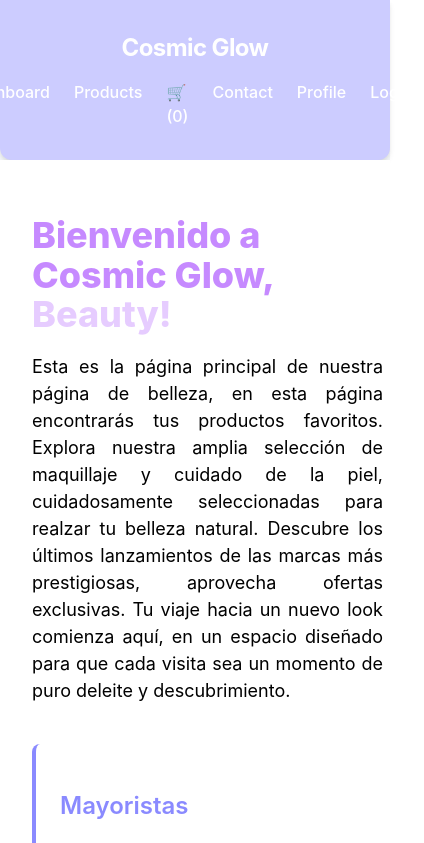
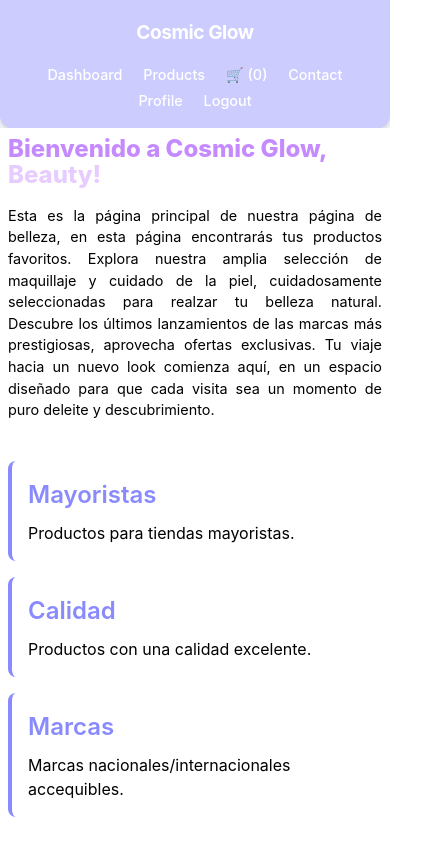
Before and after one commit to Isabellaariza/Cosmic-Glow, a React (Vite) app: page / in a window 390 px wide. Shown: the top 843 px of the page, 424 px wide, since content can reach past the window. Built offline with nearby package versions, Linux system fonts and the light colour scheme.

Commit message:
Fix: Mejorar responsive - eliminar overflow horizontal y arreglar cuadro de resumen del carrito

```diff
--- a/src/App.css
+++ b/src/App.css
@@ -1,11 +1,26 @@
+* {
+  margin: 0;
+  padding: 0;
+  box-sizing: border-box;
+}
+
 body {
   font-family: -apple-system, BlinkMacSystemFont, 'Segoe UI', Roboto, 'Oxygen',
     'Ubuntu', 'Cantarell', 'Fira Sans', 'Droid Sans', 'Helvetica Neue',
     sans-serif;
   background-color: #f4f7f9;
   color: #333;
+  overflow-x: hidden;
+  width: 100%;
+}
+
+html {
+  overflow-x: hidden;
+  width: 100%;
 }
 
 #root {
   min-height: 100vh;
+  width: 100%;
+  overflow-x: hidden;
 }
--- a/src/features/car/pages/CarPage.css
+++ b/src/features/car/pages/CarPage.css
@@ -1,7 +1,9 @@
 .cart-container {
-    width: 1326px;
+    max-width: 1326px;
+    width: 100%;
     margin: 0 auto;
     padding: 20px;
+    overflow-x: hidden;
 }
 
 .page-title {
@@ -26,6 +28,7 @@
     display: flex;
     flex-wrap: wrap;
     gap: 2.5rem;
+    width: 100%;
 }
 
 .cart-items {
@@ -147,7 +150,8 @@
 
 .cart-summary {
     flex: 1;
-    min-width: 300px;
+    min-width: 280px;
+    max-width: 100%;
     border-radius: 10px;
     padding: 1.5rem;
     background-color: #f8f9fa;
@@ -203,7 +207,7 @@
 
 @media (max-width: 1115px) {
     .cart-container {
-        width: 90%;
+        width: 95%;
         padding: 15px;
     }
 
@@ -211,12 +215,17 @@
         min-width: unset;
         width: 100%;
     }
+
+    .cart-content {
+        gap: 1.5rem;
+    }
 }
 
 @media (max-width: 768px) {
     .cart-container {
-        width: 95%;
+        width: 100%;
         padding: 10px;
+        margin: 0;
     }
 
     .page-title {
@@ -224,12 +233,25 @@
     }
 
     .cart-content {
-        gap: 1.5rem;
+        flex-direction: column;
+        gap: 1rem;
+        width: 100%;
+    }
+
+    .cart-items {
+        width: 100%;
+    }
+
+    .cart-summary {
+        width: 100%;
+        min-width: unset;
+        margin: 0;
     }
 
     .cart-item {
         flex-wrap: wrap;
         gap: 10px;
+        padding: 1rem;
     }
 
     .cart-item-image {
@@ -244,13 +266,29 @@
 }
 
 @media (max-width: 480px) {
+    .cart-container {
+        width: 100%;
+        padding: 5px;
+        margin: 0;
+    }
+
     .cart-content {
         flex-direction: column;
         gap: 1rem;
+        width: 100%;
+        padding: 0;
     }
 
     .page-title {
         font-size: 1.8rem;
+        margin-bottom: 1rem;
+    }
+
+    .cart-summary {
+        width: 100%;
+        padding: 1rem;
+        margin: 0;
+        box-sizing: border-box;
     }
 
     .cart-item {
@@ -259,6 +297,8 @@
         text-align: center;
         padding: 1rem;
         gap: 15px;
+        width: 100%;
+        box-sizing: border-box;
     }
 
     .cart-item-image {
--- a/src/features/dashboard/pages/Dashboard.css
+++ b/src/features/dashboard/pages/Dashboard.css
@@ -1,12 +1,17 @@
 .dashboard-layout {
     background-color: #ffffff;
-    width: 1366px;
+    width: 100%;
+    max-width: 1366px;
+    margin: 0 auto;
+    overflow-x: hidden;
 }
 
 .dashboard-content {
     padding: 2rem;
     width: 90%;
+    max-width: 100%;
     margin: auto;
+    box-sizing: border-box;
 }
 
 .dashboard-title {
@@ -82,18 +87,43 @@
         width: 100%;
     }
 
+    .dashboard-content {
+        width: 95%;
+        padding: 1rem;
+        margin: auto;
+    }
+
+    .dashboard-title {
+        font-size: 1.8rem;
+    }
+
     .dashboard-grid {
         grid-template-columns: 1fr;
+        gap: 1rem;
     }
 
     .dashboard-subtitle {
-        font-size: 1.125rem;
+        font-size: 1rem;
         color: black;
         text-align: justify;
     }
 
-    .dashboard-content {
-        width: 90%;
-        margin: auto;
+    .dashboard-card {
+        padding: 1rem;
     }
 }
+
+@media (max-width: 480px) {
+    .dashboard-content {
+        width: 100%;
+        padding: 0.5rem;
+    }
+
+    .dashboard-title {
+        font-size: 1.5rem;
+    }
+
+    .dashboard-subtitle {
+        font-size: 0.9rem;
+    }
+}
--- a/src/features/products/pages/ProductsPage.css
+++ b/src/features/products/pages/ProductsPage.css
@@ -1,7 +1,9 @@
 .products-container {
     padding: 20px;
-    width: 1310px;
+    max-width: 1310px;
+    width: 100%;
     margin: auto;
+    overflow-x: hidden;
 }
 
 .page-title {
@@ -201,8 +203,9 @@
 
 @media (max-width: 500px) {
     .products-container {
-        width: 95%;
+        width: 100%;
         padding: 10px;
+        margin: 0;
     }
 
     .page-title {
@@ -212,20 +215,24 @@
     .category-filters {
         gap: 8px;
         margin-bottom: 1.5rem;
+        padding: 0 10px;
     }
 
     .category-btn {
-        padding: 8px 15px;
+        padding: 8px 12px;
         font-size: 0.8rem;
     }
 
     .product-grid {
         grid-template-columns: 1fr;
         gap: 20px;
+        padding: 0 10px;
     }
 
     .product-card {
         width: 100%;
+        max-width: 100%;
+        box-sizing: border-box;
     }
 
     .product-name {
--- a/src/features/shared/components/Header/Header.css
+++ b/src/features/shared/components/Header/Header.css
@@ -5,6 +5,8 @@
     box-shadow: 0 4px 6px -1px rgba(0, 0, 0, 0.1), 0 2px 4px -1px rgba(0, 0, 0, 0.06);
     border-bottom-left-radius: 0.75rem;
     border-bottom-right-radius: 0.75rem;
+    width: 100%;
+    overflow-x: hidden;
 }
 
 .nav-container {
@@ -14,6 +16,7 @@
     max-width: 1200px;
     width: 100%;
     margin: 0 auto;
+    padding: 0 1rem;
 }
 
 .logo-link {
@@ -33,7 +36,8 @@
     list-style: none;
     margin: 0;
     padding: 0;
-    gap: 1.5rem;
+    gap: 1rem;
+    flex-wrap: wrap;
 }
 
 .nav-item {
@@ -46,14 +50,36 @@
 }
 
 @media (max-width: 768px) {
+    .main-header {
+        padding: 0.5rem;
+    }
+
     .nav-container {
         flex-direction: column;
         gap: 1rem;
-        padding: 1rem 0;
+        padding: 0.5rem;
         width: 100%;
     }
+
     .nav-links {
         justify-content: center;
         width: 100%;
+        gap: 0.5rem;
+        flex-wrap: wrap;
+    }
+
+    .logo-link {
+        font-size: 1.2rem;
     }
 }
+
+@media (max-width: 480px) {
+    .nav-links {
+        gap: 0.3rem;
+        font-size: 0.9rem;
+    }
+
+    .nav-item {
+        padding: 0.2rem 0.5rem;
+    }
+}
```
